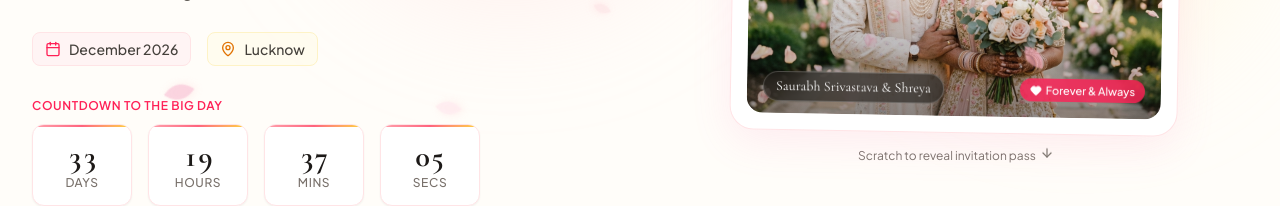
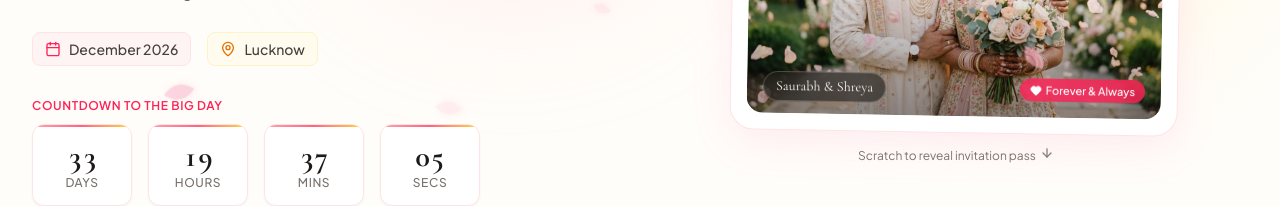
Before and after one commit to Saurabh120598/saurabh-shreya-wedding, a React (Vite) app: page / in a window 1280 px wide. Shown: the part 422-628 px from the top of the page. Built offline with nearby package versions, Linux system fonts and the light colour scheme; no server answers; the database is empty.

Commit message:
refactor(naming): change groom name reference to Saurabh across the application

```diff
--- a/index.html
+++ b/index.html
@@ -4,9 +4,9 @@
     <meta charset="UTF-8" />
     <meta name="viewport" content="width=device-width, initial-scale=1.0" />
     <title>Saurabh & Shreya's Wedding Celebration</title>
-    <meta name="description" content="Official wedding celebration website for Saurabh Srivastava weds Shreya featuring interactive scratch-card invitation, VIP QR pass, ceremony itineraries, photo gallery, wedding hotline, and live RSVP." />
+    <meta name="description" content="Official wedding celebration website for Saurabh weds Shreya featuring interactive scratch-card invitation, VIP QR pass, ceremony itineraries, photo gallery, wedding hotline, and live RSVP." />
     <meta property="og:title" content="Saurabh & Shreya's Wedding Celebration" />
-    <meta property="og:description" content="Official wedding celebration website for Saurabh Srivastava weds Shreya featuring interactive scratch-card invitation, VIP QR pass, ceremony itineraries, photo gallery, wedding hotline, and live RSVP." />
+    <meta property="og:description" content="Official wedding celebration website for Saurabh weds Shreya featuring interactive scratch-card invitation, VIP QR pass, ceremony itineraries, photo gallery, wedding hotline, and live RSVP." />
     <meta property="og:type" content="website" />
     <meta name="twitter:card" content="summary_large_image" />
     <link rel="preconnect" href="https://fonts.googleapis.com">
--- a/metadata.json
+++ b/metadata.json
@@ -1,6 +1,6 @@
 {
   "name": "Saurabh & Shreya's Wedding Celebration",
-  "description": "Official wedding celebration website for Saurabh Srivastava weds Shreya featuring interactive scratch-card invitation, VIP QR pass, ceremony itineraries, photo gallery, wedding hotline, and live RSVP.",
+  "description": "Official wedding celebration website for Saurabh weds Shreya featuring interactive scratch-card invitation, VIP QR pass, ceremony itineraries, photo gallery, wedding hotline, and live RSVP.",
   "requestFramePermissions": [],
   "majorCapabilities": ["MAJOR_CAPABILITY_SERVER_SIDE_GEMINI_API"]
 }
--- a/src/components/EventsTimeline.tsx
+++ b/src/components/EventsTimeline.tsx
@@ -60,7 +60,7 @@ const CELEBRATION_EVENTS: WeddingEvent[] = [
     description:
       'With the blessings of our elders and the sacred fire as witness, Saurabh and Shreya tie the knot in eternal union amidst chanting Vedic hymns and rose showers.',
     themeColor: 'from-rose-500 to-amber-500',
-    calendarTitle: 'Wedding of Saurabh Srivastava weds Shreya',
+    calendarTitle: 'Wedding of Saurabh weds Shreya',
   },
 ];
 
--- a/src/components/Footer.tsx
+++ b/src/components/Footer.tsx
@@ -38,7 +38,7 @@ export function Footer() {
         {/* Bottom Row */}
         <div className="pt-8 flex flex-col sm:flex-row items-center justify-between gap-4 text-xs text-stone-500 text-center sm:text-left">
           <p className="flex items-center justify-center gap-1.5">
-            <span>Crafted with infinite love for Saurabh Srivastava &amp; Shreya</span>
+            <span>Crafted with infinite love for Saurabh &amp; Shreya</span>
             <Heart className="w-3.5 h-3.5 text-rose-500 fill-rose-500" />
           </p>
 
--- a/src/components/Hero.tsx
+++ b/src/components/Hero.tsx
@@ -151,7 +151,7 @@ export function Hero({ onOpenRSVP }: { onOpenRSVP: () => void }) {
                   {/* Caption badge at bottom */}
                   <div className="absolute bottom-3 left-4 right-4 flex items-center justify-between text-white text-xs sm:text-sm font-serif">
                     <span className="bg-stone-900/60 backdrop-blur-md px-3 py-1 rounded-full border border-white/20">
-                      Saurabh Srivastava &amp; Shreya
+                      Saurabh &amp; Shreya
                     </span>
                     <span className="bg-rose-500/80 backdrop-blur-md px-2.5 py-1 rounded-full text-[11px] font-sans font-medium flex items-center gap-1">
                       <Heart className="w-3 h-3 fill-white" /> Forever &amp; Always
--- a/src/components/ScratchInviteCard.tsx
+++ b/src/components/ScratchInviteCard.tsx
@@ -100,7 +100,7 @@ export function ScratchInviteCard() {
 
     ctx.fillStyle = '#7C493D';
     ctx.font = 'italic 15px serif';
-    ctx.fillText('Saurabh Srivastava & Shreya', centerX, centerY - 20);
+    ctx.fillText('Saurabh & Shreya', centerX, centerY - 20);
 
     ctx.fillStyle = '#9E3A4B';
     ctx.font = 'bold 13px sans-serif';
@@ -268,9 +268,9 @@ export function ScratchInviteCard() {
 
   // Google Calendar URL generator (Indian Standard Time: 8:00 PM onwards)
   const getGoogleCalendarUrl = () => {
-    const title = encodeURIComponent('Wedding: Saurabh Srivastava weds Shreya');
+    const title = encodeURIComponent('Wedding: Saurabh weds Shreya');
     const details = encodeURIComponent(
-      'Join us to celebrate the holy wedding ceremony of Saurabh Srivastava and Shreya!\nDress Code: Royal Pastel Ethnic / Festive Indian\nVenue: Bundigarh Resort, Shaheed Path, Lucknow'
+      'Join us to celebrate the holy wedding ceremony of Saurabh and Shreya!\nDress Code: Royal Pastel Ethnic / Festive Indian\nVenue: Bundigarh Resort, Shaheed Path, Lucknow'
     );
     const location = encodeURIComponent('Bundigarh Resort, Shaheed Path, Lucknow, Uttar Pradesh');
     const dates = '20261209T200000/20261210T020000';
@@ -328,7 +328,7 @@ export function ScratchInviteCard() {
                     You Are Cordially Invited to Celebrate
                   </p>
                   <h3 className="text-2xl sm:text-3xl font-serif font-semibold text-stone-900">
-                    Saurabh Srivastava
+                    Saurabh
                   </h3>
                   <div className="font-script text-2xl sm:text-3xl text-rose-500 font-normal">
                     weds
```
